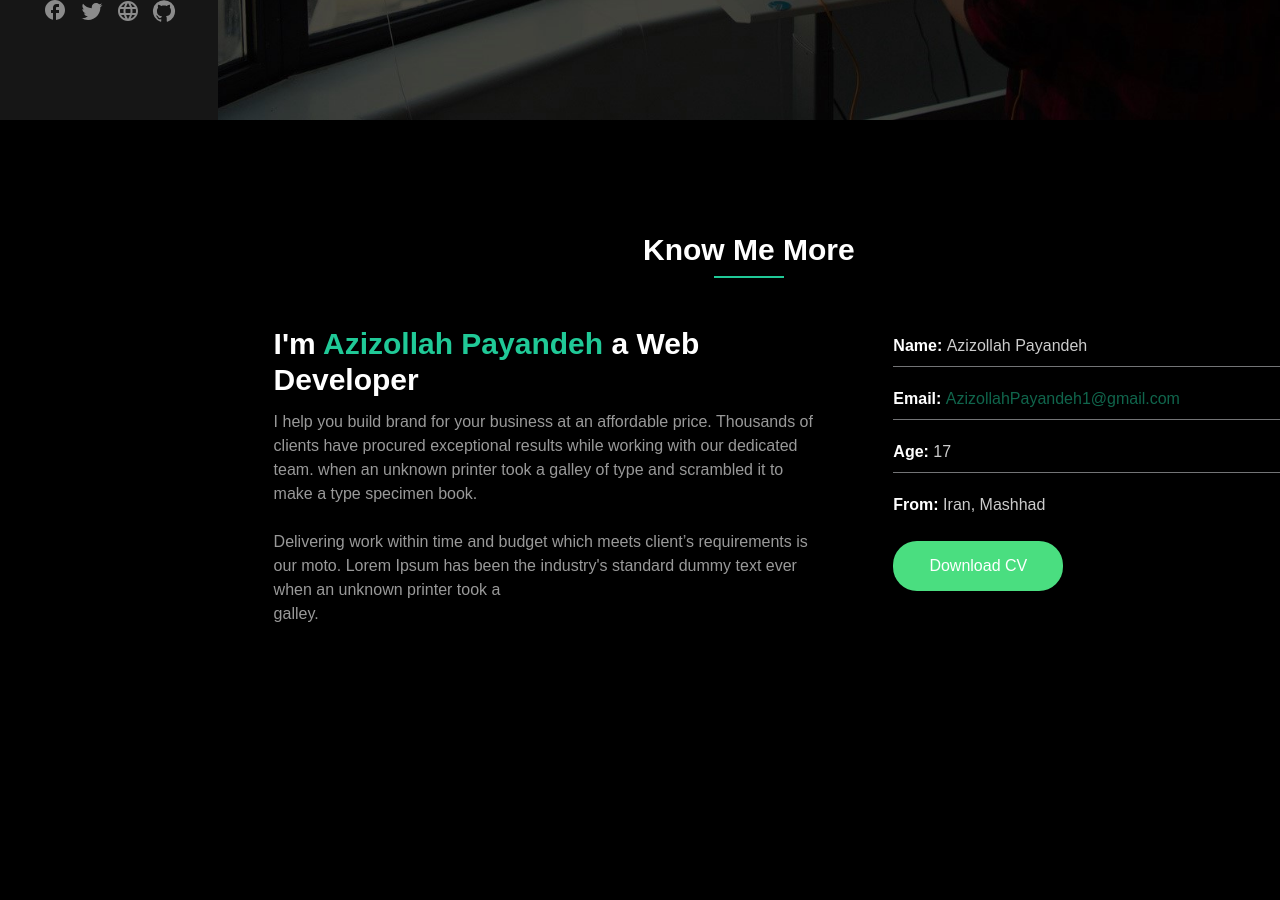
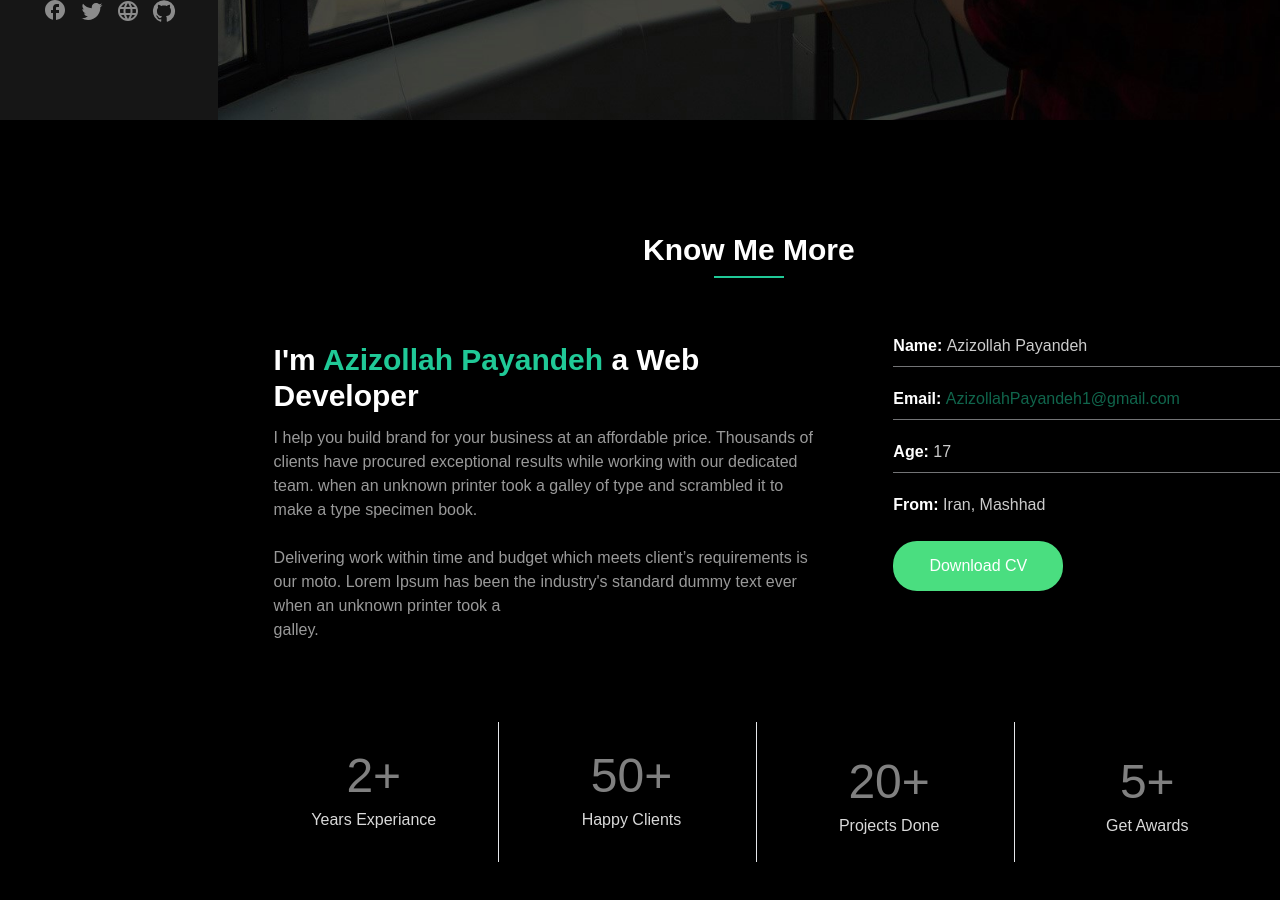
Before and after one commit to azizollahpayandeh/AzizollahPersonalSite, a React (Create React App) app: page / in a window 1280 px wide. Shown: the part 680-1580 px from the top of the page. Built offline with nearby package versions, Linux system fonts and the light colour scheme.

Commit message:
complete about components

```diff
--- a/src/Components/AboutMe/AbouMe.js
+++ b/src/Components/AboutMe/AbouMe.js
@@ -7,14 +7,14 @@ export default function AbouMe() {
   const from = "Iran, Mashhad";
 
   return (
-    <div className="w-[100%] h-[100vh] bg-[rgb(28, 30, 31)]  ">
+    <div className="w-[100%] xl:h-[100vh] 2xl:h-[80vh] bg-[rgb(28, 30, 31)]  ">
       <div className="flex-col justify-center items-center text-center flex ">
         <h1 className="text-3xl font-bold xl:mt-28 mt-24">Know Me More</h1>
         <div className="w-[70px]  bg-[#20c997] mt-2 h-[2px]" />
       </div>
 
       <div className=" grid xl:grid-cols-12 ">
-        <div className="xl:col-span-7   text-center xl:text-left ml-3 mr-3 xl:ml-14 2xl:ml-36 mt-12  ">
+        <div className="xl:col-span-7   text-center xl:text-left ml-3 mr-3 xl:ml-14 2xl:ml-36 mt-16  ">
           <h1 className="text-3xl font-semibold ">
             I'm <span className="text-[#20c997]">Azizollah Payandeh</span> a Web
             Developer
@@ -36,14 +36,44 @@ export default function AbouMe() {
 
         <div className="xl:col-span-5 xl:mt-9  xl:ml-14 2xl:ml-10 mt-12 ml-5">
           <h1 className=" mt-5 "><span className="font-semibold">Name:  </span> <span className="opacity-80">{name} </span></h1>
-          <hr  className="2xl:opacity-0 opacity-50 mt-2 "/>
-          <li className="list-none mt-5"> <a href="#" ><span className="font-semibold">Email:  </span> <span className="opacity-50 mt-2 text-[#20c997]">{email}</span></a></li>
-          <hr  className="2xl:opacity-0 opacity-50 mt-2 "/>
+          <hr  className="2xl:opacity-0 opacity-50 mt-2 xl:w-[400px]  "/>
+          <li className="list-none mt-5"> <a href="#" ><span className="font-semibold">Email:  </span> <span className="opacity-50 mt-2 xl:w-[400px]  text-[#20c997]">{email}</span></a></li>
+          <hr  className="2xl:opacity-0 opacity-50 mt-2 xl:w-[400px]  "/>
           <h1 className=" mt-5"><span className="font-semibold">Age:  </span> <span className="opacity-80">{age}</span> </h1>
-          <hr  className="2xl:opacity-0 opacity-50 mt-2 "/>
+          <hr  className="2xl:opacity-0 opacity-50 mt-2 xl:w-[400px]  "/>
           <h1 className=" mt-5"><span className="font-semibold">From:  </span> <span className="opacity-80">{from}</span> </h1>
           <button className=" 2xl:mt-7 mt-8 xl:mt-6 bg-green-400 hover:bg-green-300 w-[170px] h-[50px] rounded-3xl transition duration-300 ease-in-out">Download CV</button>
         </div>
+
+      </div>
+
+      <div className="flex xl:justify-evenly flex-wrap xl:mt-20 mt-12  ml-6 ">
+
+      <div  className="flex flex-col text-center h-[140px] w-[250px] xl:border-r-[1px]   justify-center  ">
+          <h1 className="text-5xl opacity-50 ">2+</h1>
+          <p className="mt-2 opacity-85">Years Experiance</p>
+        </div>
+
+
+
+      <div  className="flex flex-col text-center h-[140px] w-[250px] xl:border-r-[1px]  justify-center  ">
+          <h1 className="text-5xl opacity-50 ">50+</h1>
+          <p className="mt-2 opacity-85">Happy Clients</p>
+        </div>
+
+
+        <div  className="flex flex-col text-center h-[140px]16 w-[250px] xl:border-r-[1px]  justify-center  ">
+          <h1 className="text-5xl opacity-50  mt-3">20+</h1>
+          <p className="mt-2 opacity-85">Projects Done</p>
+        </div>
+
+
+        <div  className="flex flex-col text-center h-[140px]16 w-[250px]  justify-center">
+          <h1 className="text-5xl opacity-50 mt-3 ">5+</h1>
+          <p className="mt-2 opacity-85">Get Awards</p>
+        </div>
+
+
       </div>
     </div>
   );
```
